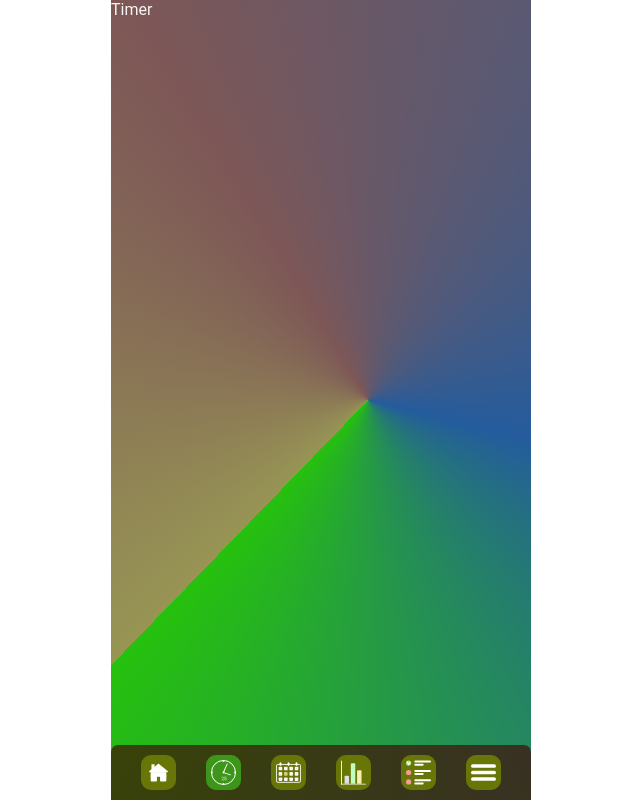
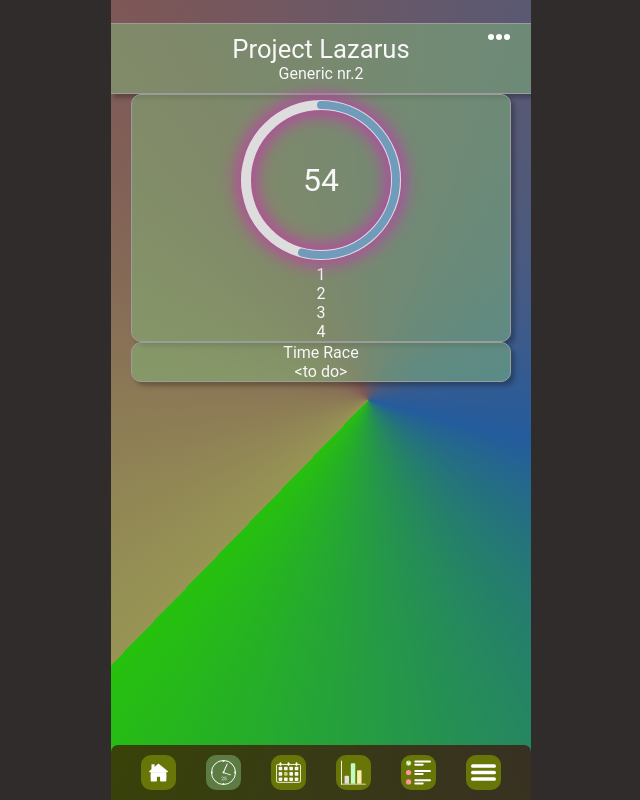
Before and after one commit to Tolethrien/New-Timer, a React (Create React App) app: page /timer in a window 1280 px wide. Shown: the whole page, without its empty margins (319-959 px from the left). Built offline with nearby package versions, Linux system fonts and the light colour scheme.

Commit message:
v0.1e
clock part 1

```diff
--- a/src/components/footer.tsx
+++ b/src/components/footer.tsx
@@ -16,6 +16,7 @@ const Footer: React.FC<FooterProps> = () => {
   const {
     primary: { primaryColor },
     secondary: { secondaryColor },
+    vibration: { isVibrate },
   } = useContext(appContext);
   const linkData = {
     dashboard: { id: 0, name: "Dashboard", link: "./", icon: Dashboard },
@@ -40,7 +41,7 @@ const Footer: React.FC<FooterProps> = () => {
           to={key.link}
           key={key.id}
           onClick={() => (
-            setCurrentWindow(key.id), navigator.vibrate(buzzTime)
+            setCurrentWindow(key.id), isVibrate && navigator.vibrate(buzzTime)
           )}
           color={currentWindow === key.id ? primaryColor : secondaryColor}
         >
@@ -74,5 +75,4 @@ const ButtonLink = styled.div<styleProps>`
 const ButtonImg = styled.img`
   width: 70%;
   height: 70%;
-  -webkit-tap-highlight-color: transparent;
 `;
--- /dev/null
+++ b/src/components/optionsComponents/option.tsx
@@ -0,0 +1,33 @@
+import styled from "styled-components";
+import { useContext } from "react";
+import { appContext } from "../../global/provider";
+interface OptionProps {
+  children: React.ReactNode;
+  optionName: string;
+}
+
+const Option: React.FC<OptionProps> = ({ children, optionName }) => {
+  const {
+    secondary: { secondaryColor },
+  } = useContext(appContext);
+  return (
+    <Wrap onClick={() => console.log("sss")} color={secondaryColor}>
+      <Name>{optionName}</Name>
+      {children}
+    </Wrap>
+  );
+};
+export default Option;
+const Wrap = styled.div<{ color: string }>`
+  display: flex;
+  justify-content: space-between;
+  width: 95%;
+  background-color: ${({ color }) => color};
+  font-size: 1.5em;
+  padding: 5% 0;
+  margin: 1px 0;
+  border-radius: 5px;
+`;
+const Name = styled.div`
+  padding-left: 10px;
+`;
--- /dev/null
+++ b/src/components/styledComponents/circularProgresBar.tsx
@@ -0,0 +1,141 @@
+import styled, { css } from "styled-components";
+
+//=======TYPES========
+
+interface CircularProps {
+  config: {
+    /** width and height of element in pixels*/
+    size: number;
+    /**stroke width of back circle*/
+    trackWidth: number;
+    /** color of back circle*/
+    trackColor: string;
+    /**stroke width of front circle*/
+    indicatorWidth: number;
+    /** color of front circle */
+    indicatorColor: string;
+    /** line cap of front circle*/
+    indicatorCap: "inherit" | "butt" | "round" | "square";
+    /** glow effect on back circle
+     * @optional
+     * @param strength strength of glow "aura" in pixels
+     * @param color color of glow
+     */
+    glow?: { strength: number; color: string };
+    /** font data of children element(center text)
+     * @optional
+     * @param family font family
+     * @param size font size in em
+     */
+    font?: { family: string; size: number };
+  };
+  /**children element e.g. Text in center of component */
+  children?: React.ReactNode;
+  /**percent of complition*/
+  progress: number;
+}
+interface CircleStyle {
+  cx: number;
+  cy: number;
+  r: number;
+  stroke: string;
+  strokeWidth: number;
+  strokeDasharray?: number;
+  strokeDashoffset?: number;
+  strokeLinecap?: string;
+  glow?: { strength: number; color: string };
+}
+
+//=======COMPONENT========
+/**
+ *@desc costomize circular progress bar with text
+ * @param {Object} config configuration data
+ * @param {text} children displayed text on center
+ * @param {number} progres percent of complition
+ * @returns JSX
+ */
+const CircularProgressBar: React.FC<CircularProps> = ({
+  config,
+  children,
+  progress,
+}) => {
+  const {
+    size,
+    trackWidth,
+    trackColor,
+    indicatorWidth,
+    indicatorColor,
+    indicatorCap,
+    glow,
+    font,
+  } = config;
+  // center position of svg element
+  const center = size / 2;
+  //radius of circles
+  const radius =
+    center - (trackWidth > indicatorWidth ? trackWidth : indicatorWidth);
+  // filling of "Full" circles
+  const dashArray = 2 * Math.PI * radius;
+  // filling of front circle based on progress
+  const dashOffset = dashArray * ((100 - progress) / 100);
+
+  return (
+    <>
+      <Wrap width={size} height={size}>
+        <SvgCircle width={size} height={size}>
+          <CirclePath
+            cx={center}
+            cy={center}
+            r={radius}
+            stroke={trackColor}
+            strokeWidth={trackWidth}
+            glow={glow}
+          />
+          <CirclePath
+            cx={center}
+            cy={center}
+            r={radius}
+            stroke={indicatorColor}
+            strokeWidth={indicatorWidth}
+            strokeDasharray={dashArray}
+            strokeDashoffset={dashOffset}
+            strokeLinecap={indicatorCap}
+          />
+        </SvgCircle>
+        <Time
+          fontFamily={font ? font.family : "inherit"}
+          fontSize={font ? font.size : 1}
+        >
+          {children}
+        </Time>
+      </Wrap>
+    </>
+  );
+};
+export default CircularProgressBar;
+
+//=======STYLES========
+
+const Wrap = styled.div<{ width: number; height: number }>`
+  position: relative;
+  display: flex;
+  justify-content: center;
+`;
+const SvgCircle = styled.svg<{ width: number; height: number }>`
+  vertical-align: middle;
+  transform: rotate(-90deg);
+  overflow: visible;
+`;
+const CirclePath = styled.circle<CircleStyle>`
+  fill: transparent;
+  ${({ glow }) =>
+    glow && `filter: drop-shadow(0px 0px ${glow!.strength}px ${glow!.color})`};
+`;
+const Time = styled.div<{ fontFamily: string; fontSize: number }>`
+  position: absolute;
+  left: 50%;
+  top: 50%;
+  transform: translate(-50%, -50%);
+  font-family: ${({ fontFamily }) => fontFamily};
+  font-size: ${({ fontSize }) => fontSize}em;
+`;
--- a/src/components/styledComponents/glass.tsx
+++ b/src/components/styledComponents/glass.tsx
@@ -5,17 +5,19 @@ import { appContext } from "../../global/provider";
 interface GlassProps {
   children?: React.ReactNode;
   size: "inline" | "full";
+  padding?: string;
 }
 interface styleProps {
   color: string;
   size: "inline" | "full";
+  padding?: string;
 }
-const Glass: React.FC<GlassProps> = ({ size, children }) => {
+const Glass: React.FC<GlassProps> = ({ size, children, padding }) => {
   const {
     primary: { primaryColor },
   } = useContext(appContext);
   return (
-    <GlassStyle size={size} color={primaryColor}>
+    <GlassStyle size={size} color={primaryColor} padding={padding}>
       {children}
     </GlassStyle>
   );
@@ -34,7 +36,7 @@ const GlassStyle = styled.div<styleProps>`
   min-height: 20px;
   box-shadow: 4px 4px 4px rgba(0, 0, 0, 0.25);
   border: 1px solid #9c9c9c;
-
+  padding: ${({ padding }) => padding};
   ${({ size }) => {
     if (size === "full")
       return css`
--- /dev/null
+++ b/src/components/timerComponents/counter.tsx
@@ -0,0 +1,89 @@
+import styled from "styled-components";
+import Glass from "../styledComponents/glass";
+import DetailIcon from "../../Icons/Detail.svg";
+import CircularProgressBar from "../styledComponents/circularProgresBar";
+import { useState, useEffect } from "react";
+interface CounterProps {}
+const Counter: React.FC<CounterProps> = (props) => {
+  const [progress, setProgress] = useState(0);
+  useEffect(() => {
+    let loadingTimeout = setTimeout(() => {
+      if (progress >= 100) return;
+      setProgress(progress + 1);
+    }, 100);
+  }, [progress]);
+  return (
+    <Wrap>
+      <Glass size={"full"} padding={"10px 0"}>
+        <ProjectName>Project Lazarus</ProjectName>
+        <TaskName>Generic nr.2</TaskName>
+        <ProjectSetting src={DetailIcon} alt={"detail"} />
+      </Glass>
+      <Glass size={"inline"}>
+        <Clock>
+          <Circle>
+            <CircularProgressBar
+              config={{
+                size: 170,
+                trackWidth: 10,
+                trackColor: `#ddd`,
+                indicatorWidth: 8,
+                indicatorColor: `#709bba`,
+                indicatorCap: "round",
+                glow: { strength: 10, color: " #f507d5" },
+                font: { family: "roboto", size: 2 },
+              }}
+              progress={progress}
+            >
+              {progress}
+            </CircularProgressBar>
+          </Circle>
+        </Clock>
+        <Buttons>
+          <p>1</p>
+          <p>2</p>
+          <p>3</p>
+          <p>4</p>
+        </Buttons>
+      </Glass>
+      <Glass size={"inline"}>
+        <TimeRaceName>Time Race</TimeRaceName>
+        <RaceBoard>{"<to do>"}</RaceBoard>
+      </Glass>
+    </Wrap>
+  );
+};
+export default Counter;
+const Wrap = styled.div`
+  display: flex;
+  flex-direction: column;
+  justify-content: start;
+  align-items: center;
+  width: 100%;
+  height: calc(100% - 45px);
+`;
+const ProjectName = styled.div`
+  font-size: 1.6em;
+`;
+const TaskName = styled.div`
+  font-size: 1em;
+`;
+const ProjectSetting = styled.img`
+  position: absolute;
+  right: 5%;
+  top: 15%;
+  cursor: pointer;
+`;
+const Clock = styled.div`
+  width: 100%;
+`;
+const Circle = styled.div`
+  width: 100%;
+  display: flex;
+  align-items: center;
+  justify-content: center;
+  /* position: absolute; */
+`;
+const Buttons = styled.div``;
+const TimeRaceName = styled.div``;
+const RaceBoard = styled.div``;
--- a/src/global/globalCss.tsx
+++ b/src/global/globalCss.tsx
@@ -8,6 +8,7 @@ const GlobalStyle = createGlobalStyle`
     margin: 0;
     padding: 0;
     font-family: "Roboto";
+    background-color: #312c2c;
 
   }
   h1,h2,h3,h4{
--- a/src/global/provider.tsx
+++ b/src/global/provider.tsx
@@ -16,6 +16,10 @@ interface provider {
     textColor: string;
     setTextColor: React.Dispatch<React.SetStateAction<string>>;
   };
+  vibration: {
+    isVibrate: boolean;
+    setIsVibrate: React.Dispatch<React.SetStateAction<boolean>>;
+  };
 }
 export const appContext = createContext<provider>({} as provider);
 /**
@@ -24,15 +28,17 @@ export const appContext = createContext<provider>({} as provider);
 const Provider: React.FC<props> = (props) => {
   // main Colors to set by user
   const [backgroundColor, setBackgroundColor] = useState("#6e6e6ea5");
-  const [primaryColor, setPrimaryColor] = useState("#44ee267e");
+  const [primaryColor, setPrimaryColor] = useState("#84bc7a7d");
   const [secondaryColor, setSecondaryColor] = useState("rgba(104,117,7,1)");
-  const [textColor, setTextColor] = useState("#f8f4f4");
+  const [textColor, setTextColor] = useState("#f8f8f8");
+  const [isVibrate, setIsVibrate] = useState(true);
   return (
     <appContext.Provider
       value={{
         primary: { primaryColor, setPrimaryColor },
         secondary: { secondaryColor, setSecondaryColor },
         text: { textColor, setTextColor },
+        vibration: { isVibrate, setIsVibrate },
       }}
     >
       {props.children}
--- a/src/pages/options.tsx
+++ b/src/pages/options.tsx
@@ -1,8 +1,37 @@
 import styled from "styled-components";
+import LineDevider from "../components/styledComponents/lineDevider";
+import Glass from "../components/styledComponents/glass";
+import Option from "../components/optionsComponents/option";
 interface OptionsProps {}
 interface StyleProps {}
 const Options: React.FC<OptionsProps> = (props) => {
-  return <Wrap>Options</Wrap>;
+  return (
+    <Wrap>
+      <Glass size={"inline"}>
+        <Name>Settings</Name>
+        <LineDevider width={80} margin={1} thickness={3} />
+        <Option optionName={"string"}>
+          <Button>s</Button>
+        </Option>
+      </Glass>
+    </Wrap>
+  );
 };
 export default Options;
-const Wrap = styled.div<StyleProps>``;
+const Wrap = styled.div<StyleProps>`
+  display: flex;
+
+  justify-content: center;
+  align-items: center;
+  width: 100%;
+  height: calc(100% - 45px);
+`;
+const Name = styled.h3<StyleProps>`
+  padding-top: 2%;
+  font-size: 1.3em;
+`;
+const Button = styled.div<StyleProps>`
+  width: 10%;
+  height: 30%;
+  color: white;
+`;
--- a/src/pages/timer.tsx
+++ b/src/pages/timer.tsx
@@ -1,8 +1,19 @@
 import styled from "styled-components";
+import Counter from "../components/timerComponents/counter";
 interface TimerProps {}
 interface StyleProps {}
 const Timer: React.FC<TimerProps> = (props) => {
-  return <Wrap>Timer</Wrap>;
+  return (
+    <Wrap>
+      <Counter></Counter>
+    </Wrap>
+  );
 };
 export default Timer;
-const Wrap = styled.div<StyleProps>``;
+const Wrap = styled.div<StyleProps>`
+  display: flex;
+  justify-content: center;
+  align-items: center;
+  width: 100%;
+  height: calc(100% - 45px);
+`;
```
Also changed, not shown: src/components/bruh.tsx (deleted, +0 -8 lines).
